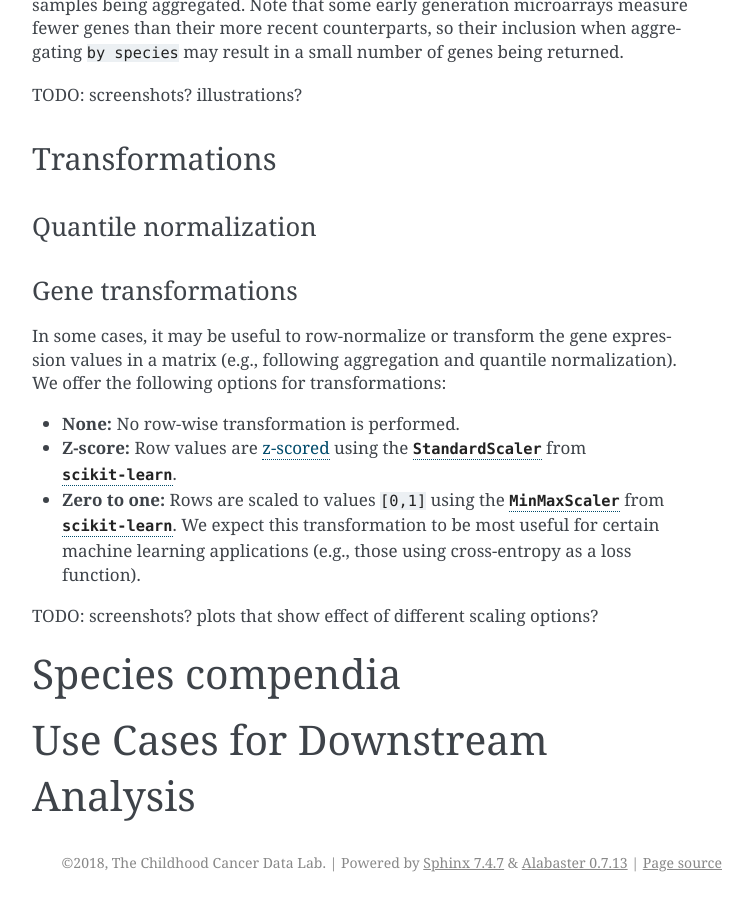
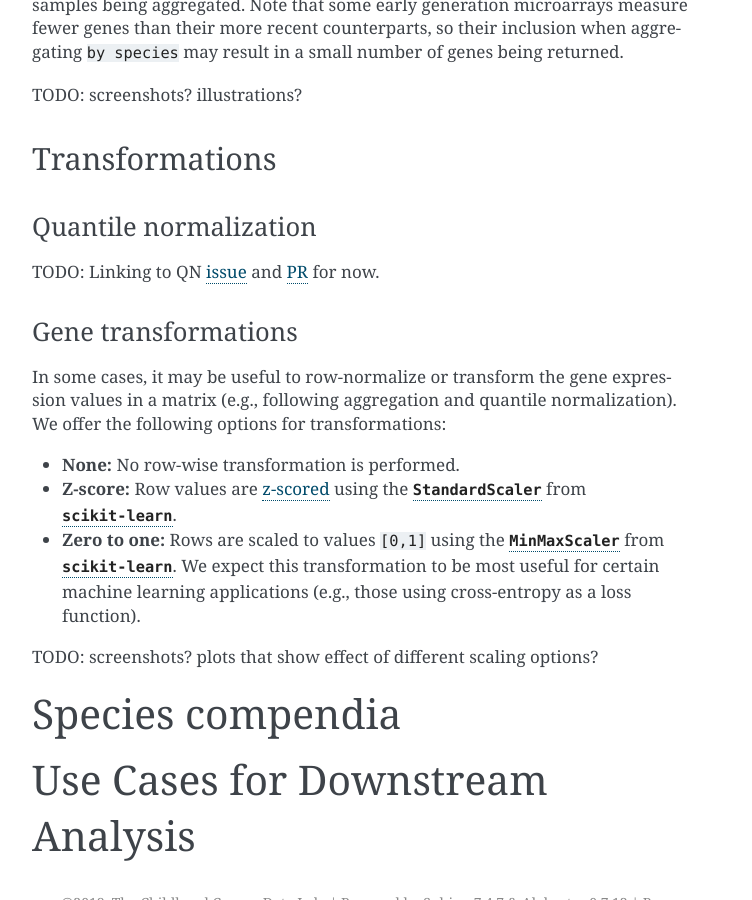
Before and after one commit to AlexsLemonade/refinebio-docs, a Sphinx documentation site: the page built from docs/main_text.md, in a window 1280 px wide and 900 px high, scrolled down 6572 px. Shown: the whole window, without its empty margins (388-1140 px from the left). Built offline with Sphinx 7.4.7, drawn with Linux system fonts in a browser that asks for light colours.

Commit message:
Links for QN TODO

```diff
--- a/docs/main_text.md
+++ b/docs/main_text.md
@@ -189,6 +189,8 @@ TODO: screenshots? illustrations?
 
 ### Quantile normalization
 
+TODO: Linking to QN [issue](https://github.com/AlexsLemonade/refinebio/issues/488) and [PR](https://github.com/AlexsLemonade/refinebio/pull/519) for now.
+
 ### Gene transformations
 
 In some cases, it may be useful to row-normalize or transform the gene expression values in a matrix (e.g., following aggregation and quantile normalization).
```
